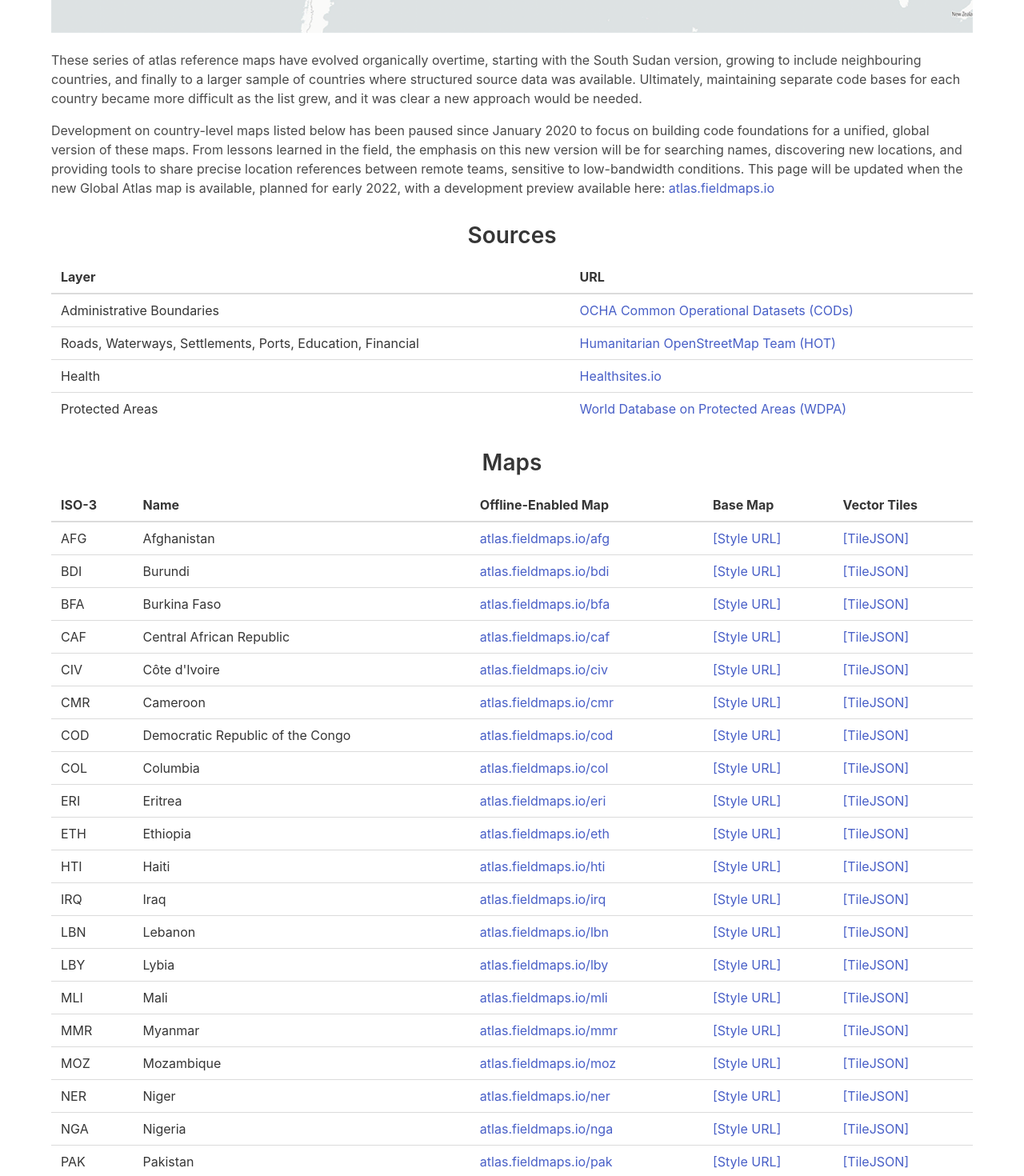
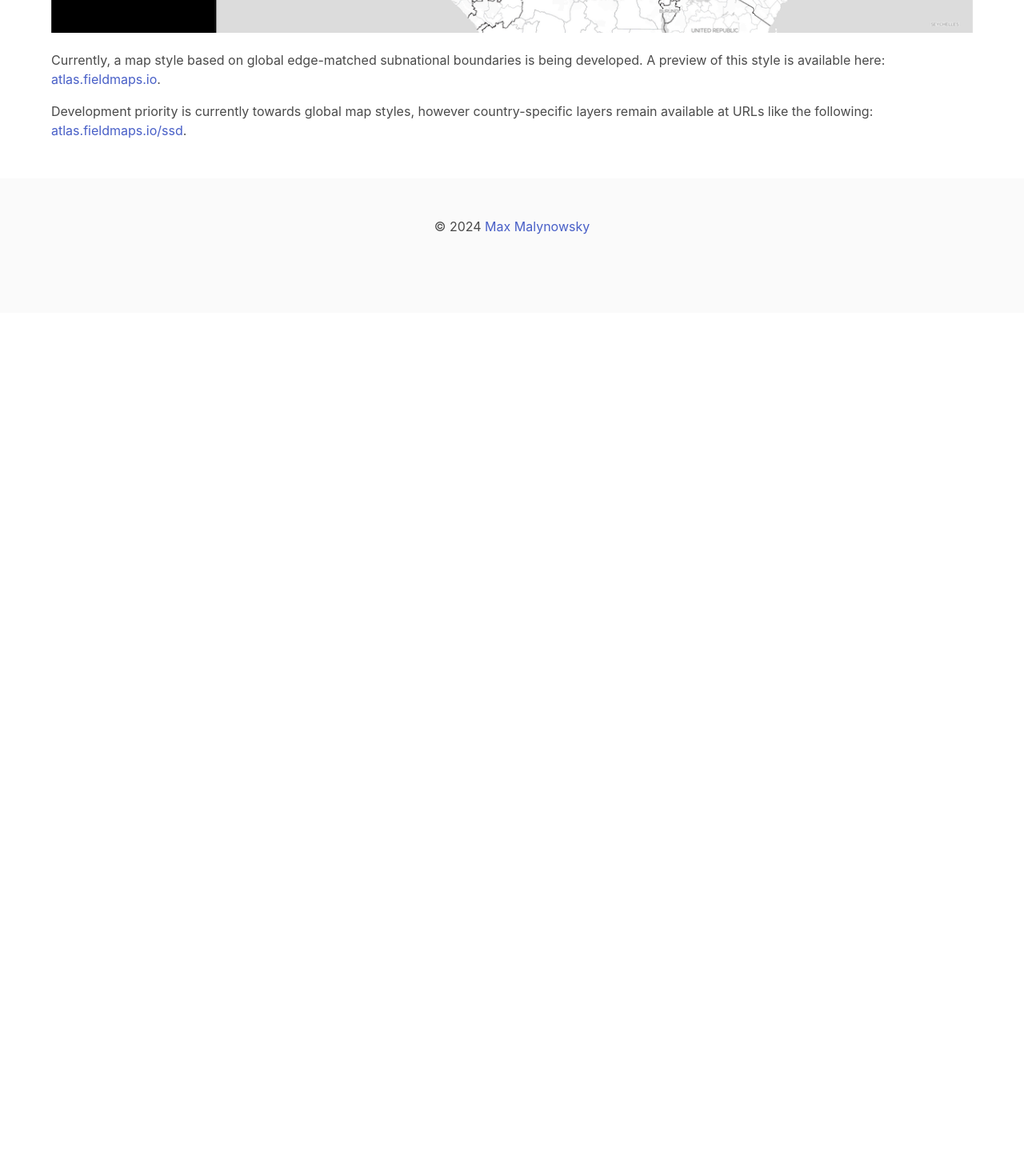
Before and after one commit to fieldmaps/fieldmaps, a SvelteKit app: page /maps in a window 1280 px wide. Shown: the part 620-2090 px from the top of the page at 80% size. After the commit the page ends 1011 px from the top, so only its background shows below. Built offline with nearby package versions, Linux system fonts and the light colour scheme.

Commit message:
remove legacy map links

```diff
--- a/package.json
+++ b/package.json
@@ -21,11 +21,11 @@
   "devDependencies": {
     "@playwright/test": "^1.44.0",
     "@sveltejs/adapter-static": "^3.0.1",
-    "@sveltejs/kit": "^2.5.8",
+    "@sveltejs/kit": "^2.5.9",
     "@sveltejs/vite-plugin-svelte": "^3.1.0",
     "@types/eslint": "^8.56.10",
-    "@typescript-eslint/eslint-plugin": "^7.9.0",
-    "@typescript-eslint/parser": "^7.9.0",
+    "@typescript-eslint/eslint-plugin": "^7.10.0",
+    "@typescript-eslint/parser": "^7.10.0",
     "eslint": "^8.57.0",
     "eslint-config-prettier": "^9.1.0",
     "eslint-plugin-svelte": "^2.39.0",
--- a/src/routes/maps/+page.svelte
+++ b/src/routes/maps/+page.svelte
@@ -2,59 +2,6 @@
   import Body from '$lib/Body.svelte';
   import Footer from '$lib/Footer.svelte';
   import Header from '$lib/Header.svelte';
-
-  const countries = [
-    ['Afghanistan', 'afg'],
-    ['Burundi', 'bdi'],
-    ['Burkina Faso', 'bfa'],
-    ['Central African Republic', 'caf'],
-    ["Côte d'Ivoire", 'civ'],
-    ['Cameroon', 'cmr'],
-    ['Democratic Republic of the Congo', 'cod'],
-    ['Columbia', 'col'],
-    ['Eritrea', 'eri'],
-    ['Ethiopia', 'eth'],
-    ['Haiti', 'hti'],
-    ['Iraq', 'irq'],
-    ['Lebanon', 'lbn'],
-    ['Lybia', 'lby'],
-    ['Mali', 'mli'],
-    ['Myanmar', 'mmr'],
-    ['Mozambique', 'moz'],
-    ['Niger', 'ner'],
-    ['Nigeria', 'nga'],
-    ['Pakistan', 'pak'],
-    ['Philippines', 'phl'],
-    ['State of Palestine', 'pse'],
-    ['Sudan', 'sdn'],
-    ['Somolia', 'som'],
-    ['South Sudan', 'ssd'],
-    ['Syria', 'syr'],
-    ['Chad', 'tcd'],
-    ['Turkey', 'tur'],
-    ['Ukraine', 'ukr'],
-    ['Venezuela', 'ven'],
-    ['Yemen', 'yem'],
-  ];
-
-  const sources = [
-    [
-      'Administrative Boundaries',
-      'OCHA Common Operational Datasets (CODs)',
-      'https://cod.unocha.org',
-    ],
-    [
-      'Roads, Waterways, Settlements, Ports, Education, Financial',
-      'Humanitarian OpenStreetMap Team (HOT)',
-      'https://data.humdata.org/organization/hot',
-    ],
-    ['Health', 'Healthsites.io', 'https://healthsites.io'],
-    [
-      'Protected Areas',
-      'World Database on Protected Areas (WDPA)',
-      'https://www.protectedplanet.net',
-    ],
-  ];
 </script>
 
 <svelte:head>
@@ -64,81 +11,21 @@
 <Body>
   <h1 class="has-text-centered">Atlas Maps</h1>
   <p class="has-text-centered">
-    <img src="/img/atlas.png" alt="atlas" />
+    <a href="https://atlas.fieldmaps.io/">
+      <img src="/img/atlas.png" alt="atlas" />
+    </a>
   </p>
   <p>
-    These series of atlas reference maps have evolved organically overtime, starting with the South
-    Sudan version, growing to include neighbouring countries, and finally to a larger sample of
-    countries where structured source data was available. Ultimately, maintaining separate code
-    bases for each country became more difficult as the list grew, and it was clear a new approach
-    would be needed.
+    Currently, a map style based on global edge-matched subnational boundaries is being developed. A
+    preview of this style is available here: <a href="https://atlas.fieldmaps.io/"
+      >atlas.fieldmaps.io</a
+    >.
   </p>
   <p>
-    Development on country-level maps listed below has been paused since January 2020 to focus on
-    building code foundations for a unified, global version of these maps. From lessons learned in
-    the field, the emphasis on this new version will be for searching names, discovering new
-    locations, and providing tools to share precise location references between remote teams,
-    sensitive to low-bandwidth conditions. This page will be updated when the new Global Atlas map
-    is available, planned for early 2022, with a development preview available here:{' '}
-    <a href="https://atlas.fieldmaps.io/">atlas.fieldmaps.io</a>
+    Development priority is currently towards global map styles, however country-specific layers
+    remain available at URLs like the following: <a href="https://atlas.fieldmaps.io/ssd"
+      >atlas.fieldmaps.io/ssd</a
+    >.
   </p>
-  <h2 class="has-text-centered">Sources</h2>
-  <div class="table-container">
-    <table class="table">
-      <thead>
-        <tr>
-          <th>Layer</th>
-          <th>URL</th>
-        </tr>
-      </thead>
-      <tbody>
-        {#each sources as [layer, source, url]}
-          <tr>
-            <td>{layer}</td>
-            <td>
-              <a href={url}>{source}</a>
-            </td>
-          </tr>
-        {/each}
-      </tbody>
-    </table>
-  </div>
-  <h2 class="has-text-centered">Maps</h2>
-  <div class="table-container">
-    <table class="table">
-      <thead>
-        <tr>
-          <th>ISO-3</th>
-          <th>Name</th>
-          <th>Offline-Enabled Map</th>
-          <th>Base Map</th>
-          <th>Vector Tiles</th>
-        </tr>
-      </thead>
-      <tbody>
-        {#each countries as [name, code]}
-          <tr>
-            <td>{code.toUpperCase()}</td>
-            <td>{name}</td>
-            <td>
-              <a href={`https://atlas.fieldmaps.io/${code}/`} target="_blank">
-                {`atlas.fieldmaps.io/${code}`}
-              </a>
-            </td>
-            <td>
-              <a href={`https://atlas.fieldmaps.io/styles/v1/${code}/default.json`} target="_blank">
-                {`[Style URL]`}
-              </a>
-            </td>
-            <td>
-              <a href={`https://atlas.fieldmaps.io/v4/${code}.json`} target="_blank">
-                {`[TileJSON]`}
-              </a>
-            </td>
-          </tr>
-        {/each}
-      </tbody>
-    </table>
-  </div>
 </Body>
 <Footer />
```
Also changed, not shown: static/img/atlas.png, 1 other file (tests, documents, lock files or other folders).
